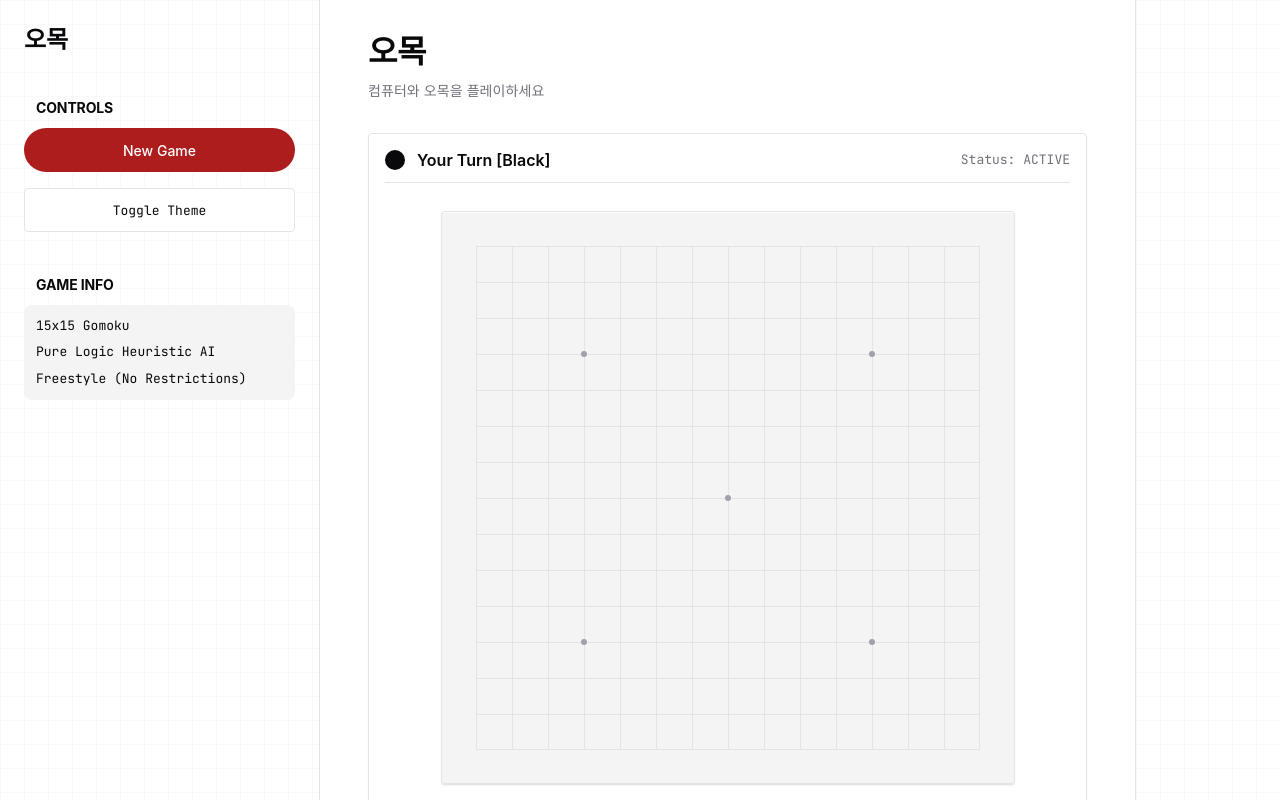
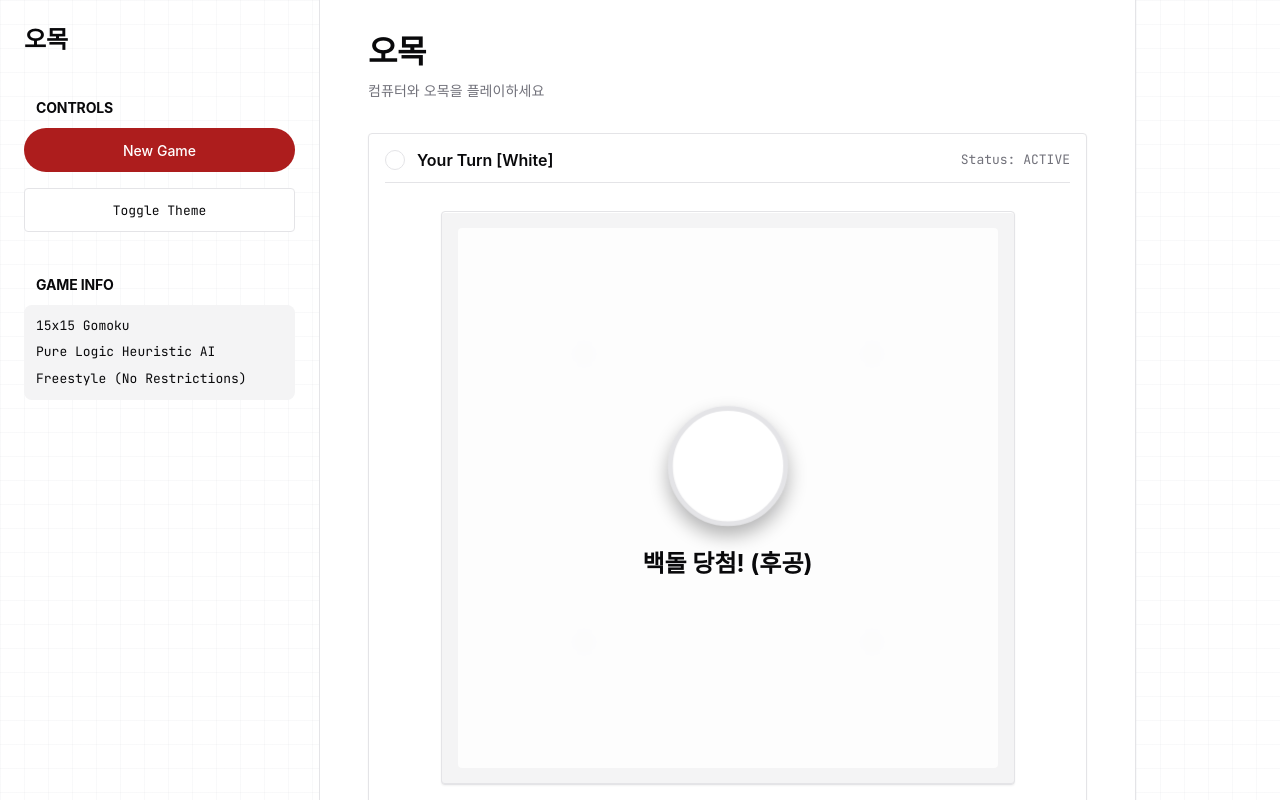
Before and after one commit to qpi-labels/omok, a React (Vite) app: page / in a window 1280 px wide. Both pictures are taken after a click on the button "New Game". Built offline with nearby package versions, Linux system fonts and the light colour scheme; a web font is replaced by a local one.

Commit message:
feat: implement Omok game board UI and core game logic hook

```diff
--- a/src/App.tsx
+++ b/src/App.tsx
@@ -3,7 +3,7 @@ import { useEffect, useState } from 'react';
 import './omok.css';
 
 function App() {
-  const { board, currentPlayer, winner, showOverlay, winningLine, lastMove, isAiThinking, playMove, resetGame } = useOmok();
+  const { board, currentPlayer, winner, showOverlay, winningLine, lastMove, isAiThinking, humanColor, isColorDeciding, decidedColor, playMove, resetGame } = useOmok();
   const [theme, setTheme] = useState<'light' | 'dark'>('light');
 
   useEffect(() => {
@@ -53,11 +53,11 @@ function App() {
                 <span className="pdf-text-label-16">
                   {winner
                     ? 'Game Over'
-                    : currentPlayer === 'black'
-                    ? 'Your Turn [Black]'
+                    : currentPlayer === humanColor
+                    ? `Your Turn [${humanColor === 'black' ? 'Black' : 'White'}]`
                     : isAiThinking
                     ? 'Computer is thinking...'
-                    : "Computer's Turn [White]"}
+                    : `Computer's Turn [${humanColor === 'black' ? 'White' : 'Black'}]`}
                 </span>
               </div>
               <div className="pdf-text-copy-13-mono pdf-text-muted">Status: {winner ? 'HALTED' : 'ACTIVE'}</div>
@@ -104,10 +104,26 @@ function App() {
                     })
                   )}
 
+                  {isColorDeciding && (
+                    <div className="color-decider-overlay">
+                      <div className={`coin-container ${decidedColor ? 'decided' : ''}`}>
+                        <div className={`coin ${decidedColor || ''}`}>
+                          <div className="coin-face front black"></div>
+                          <div className="coin-face back white"></div>
+                        </div>
+                      </div>
+                      <div className="pdf-text-heading-24" style={{ color: 'var(--color-text-primary)' }}>
+                        {decidedColor
+                          ? (decidedColor === 'black' ? '흑돌 당첨! (선공)' : '백돌 당첨! (후공)')
+                          : '돌 색상을 섞는 중...'}
+                      </div>
+                    </div>
+                  )}
+
                   {showOverlay && winner && (
                     <div className="winner-overlay">
                       <div className="pdf-text-heading-32 pdf-mb-200" style={{ color: 'var(--color-text-primary)' }}>
-                        {winner === 'black' ? 'YOU WIN!' : winner === 'white' ? 'COMPUTER WINS!' : 'DRAW!'}
+                        {winner === humanColor ? 'YOU WIN!' : winner === 'draw' ? 'DRAW!' : 'COMPUTER WINS!'}
                       </div>
                       <button className="pdf-btn-primary" onClick={resetGame}>RESTART SYSTEM</button>
                     </div>
--- a/src/hooks/useOmok.ts
+++ b/src/hooks/useOmok.ts
@@ -18,8 +18,11 @@ export const useOmok = () => {
   const [winningLine, setWinningLine] = useState<Position[]>([]);
   const [lastMove, setLastMove] = useState<Position | null>(null);
   const [isAiThinking, setIsAiThinking] = useState(false);
+  const [humanColor, setHumanColor] = useState<'black' | 'white'>('black');
+  const [isColorDeciding, setIsColorDeciding] = useState(false);
+  const [decidedColor, setDecidedColor] = useState<'black' | 'white' | null>(null);
 
-  const resetGame = () => {
+  const resetGame = useCallback(() => {
     setBoard(createEmptyBoard());
     setCurrentPlayer('black');
     setWinner(null);
@@ -27,7 +30,24 @@ export const useOmok = () => {
     setWinningLine([]);
     setLastMove(null);
     setIsAiThinking(false);
-  };
+
+    // Start animation
+    setIsColorDeciding(true);
+    setDecidedColor(null);
+    const chosenColor = Math.random() < 0.5 ? 'black' : 'white';
+
+    setTimeout(() => {
+      setDecidedColor(chosenColor);
+      setHumanColor(chosenColor);
+      setTimeout(() => {
+        setIsColorDeciding(false);
+      }, 1500); // Show result for 1.5 seconds before hiding
+    }, 1500); // 1.5 seconds spinning animation
+  }, []);
+
+  useEffect(() => {
+    resetGame();
+  }, [resetGame]);
 
   const checkWin = (currentBoard: BoardState, row: number, col: number, player: 'black' | 'white'): Position[] | null => {
     const directions = [
@@ -68,62 +88,79 @@ export const useOmok = () => {
     return currentBoard.every(row => row.every(cell => cell !== null));
   };
 
-  const evaluateDirection = (line: string) => {
-    if (line.includes('11111')) return 10000000;
-    if (line.includes('011110')) return 1000000;
-    if (line.includes('01111') || line.includes('11110') ||
-        line.includes('10111') || line.includes('11101') ||
-        line.includes('11011')) return 100000;
-    if (line.includes('01110') || line.includes('010110') ||
-        line.includes('011010')) return 100000;
-    if (line.includes('00111') || line.includes('11100') ||
-        line.includes('01101') || line.includes('10110') ||
-        line.includes('01011') || line.includes('11010') ||
-        line.includes('10011') || line.includes('11001') ||
-        line.includes('10101')) return 10000;
-    if (line.includes('00110') || line.includes('01100') ||
-        line.includes('01010') || line.includes('010010') ||
-        line.includes('10010') || line.includes('01001') ||
-        line.includes('10001')) return 1000;
-    if (line.includes('00010') || line.includes('01000')) return 100;
-    return 0;
+  const WINDOW_SCORES = {
+    5: 10000000,
+    4: 100000,
+    3: 15000,
+    2: 2000,
+    1: 100,
+    0: 0
   };
 
-  const getLine = (currentBoard: BoardState, r: number, c: number, dr: number, dc: number, player: Player) => {
-    let line = '';
-    for (let i = -4; i <= 4; i++) {
-      const nr = r + dr * i;
-      const nc = c + dc * i;
-      if (nr === r && nc === c) {
-        line += '1';
-      } else if (nr < 0 || nr >= BOARD_SIZE || nc < 0 || nc >= BOARD_SIZE) {
-        line += '2';
-      } else if (currentBoard[nr][nc] === player) {
-        line += '1';
-      } else if (currentBoard[nr][nc] === null) {
-        line += '0';
-      } else {
-        line += '2';
+  const evaluateBoardState = (board: BoardState, aiPlayer: Player, humanPlayer: Player): { aiWin: boolean, humanWin: boolean, score: number } => {
+    let aiScore = 0;
+    let humanScore = 0;
+    let aiWin = false;
+    let humanWin = false;
+
+    const evaluateWindow = (r: number, c: number, dr: number, dc: number) => {
+      let aiStones = 0;
+      let humanStones = 0;
+
+      for (let i = 0; i < 5; i++) {
+        const nr = r + dr * i;
+        const nc = c + dc * i;
+        const stone = board[nr][nc];
+        if (stone === aiPlayer) aiStones++;
+        else if (stone === humanPlayer) humanStones++;
+      }
+
+      if (aiStones > 0 && humanStones === 0) {
+        if (aiStones === 5) aiWin = true;
+        let s = WINDOW_SCORES[aiStones as keyof typeof WINDOW_SCORES];
+        if (dr !== 0 && dc !== 0) s *= 1.2;
+        aiScore += s;
+      } else if (humanStones > 0 && aiStones === 0) {
+        if (humanStones === 5) humanWin = true;
+        let s = WINDOW_SCORES[humanStones as keyof typeof WINDOW_SCORES];
+        if (dr !== 0 && dc !== 0) s *= 1.2;
+        humanScore += s;
+      }
+    };
+
+    for (let r = 0; r < BOARD_SIZE; r++) {
+      for (let c = 0; c <= BOARD_SIZE - 5; c++) {
+        evaluateWindow(r, c, 0, 1);
       }
     }
-    return line;
-  };
 
-  const evaluateCell = (currentBoard: BoardState, r: number, c: number, player: 'black' | 'white') => {
-    let score = 0;
-    const directions = [
-      [0, 1], [1, 0], [1, 1], [1, -1]
-    ];
+    for (let c = 0; c < BOARD_SIZE; c++) {
+      for (let r = 0; r <= BOARD_SIZE - 5; r++) {
+        evaluateWindow(r, c, 1, 0);
+      }
+    }
 
-    for (const [dr, dc] of directions) {
-      const lineStr = getLine(currentBoard, r, c, dr, dc, player);
-      score += evaluateDirection(lineStr);
+    for (let r = 0; r <= BOARD_SIZE - 5; r++) {
+      for (let c = 0; c <= BOARD_SIZE - 5; c++) {
+        evaluateWindow(r, c, 1, 1);
+      }
     }
-    return score;
+
+    for (let r = 0; r <= BOARD_SIZE - 5; r++) {
+      for (let c = 4; c < BOARD_SIZE; c++) {
+        evaluateWindow(r, c, 1, -1);
+      }
+    }
+
+    return {
+      aiWin,
+      humanWin,
+      score: aiScore * 1.1 - humanScore
+    };
   };
 
   const getCandidateMoves = (board: BoardState, aiPlayer: 'black' | 'white', humanPlayer: 'black' | 'white') => {
-    const moves: { row: number, col: number, score: number, aiWin: boolean, humanWin: boolean }[] = [];
+    const moves: { row: number, col: number, score: number }[] = [];
 
     let minR = BOARD_SIZE, maxR = -1, minC = BOARD_SIZE, maxC = -1;
     let hasStones = false;
@@ -140,7 +177,7 @@ export const useOmok = () => {
     }
 
     if (!hasStones) {
-      return [{ row: 7, col: 7, score: 0, aiWin: false, humanWin: false }];
+      return [{ row: 7, col: 7, score: 0 }];
     }
 
     minR = Math.max(0, minR - 2);
@@ -167,17 +204,20 @@ export const useOmok = () => {
         }
 
         if (hasNeighbor) {
-          const attackScore = evaluateCell(board, r, c, aiPlayer);
-          const defenseScore = evaluateCell(board, r, c, humanPlayer);
+          board[r][c] = aiPlayer;
+          const aiEval = evaluateBoardState(board, aiPlayer, humanPlayer);
+          board[r][c] = null;
 
-          let score = attackScore * 1.1 + defenseScore;
-          const aiWin = attackScore >= 10000000;
-          const humanWin = defenseScore >= 10000000;
+          board[r][c] = humanPlayer;
+          const humanEval = evaluateBoardState(board, humanPlayer, aiPlayer);
+          board[r][c] = null;
 
-          if (aiWin) score += 50000000;
-          else if (humanWin) score += 20000000;
+          let moveScore = aiEval.score + humanEval.score;
 
-          moves.push({ row: r, col: c, score, aiWin, humanWin });
+          if (aiEval.aiWin) moveScore += 500000000;
+          else if (humanEval.aiWin) moveScore += 200000000;
+
+          moves.push({ row: r, col: c, score: moveScore });
         }
       }
     }
@@ -187,31 +227,20 @@ export const useOmok = () => {
   };
 
   const minimax = (board: BoardState, depth: number, alpha: number, beta: number, isMaximizing: boolean, aiPlayer: 'black' | 'white', humanPlayer: 'black' | 'white'): number => {
-    if (depth === 0) {
-      let maxAi = 0;
-      let maxHuman = 0;
-      for (let r = 0; r < BOARD_SIZE; r++) {
-        for (let c = 0; c < BOARD_SIZE; c++) {
-          if (board[r][c] !== null) continue;
-          const aiScore = evaluateCell(board, r, c, aiPlayer);
-          const humanScore = evaluateCell(board, r, c, humanPlayer);
-          if (aiScore > maxAi) maxAi = aiScore;
-          if (humanScore > maxHuman) maxHuman = humanScore;
-        }
-      }
-      return maxAi * 1.1 - maxHuman;
-    }
+    const boardEval = evaluateBoardState(board, aiPlayer, humanPlayer);
+
+    if (boardEval.aiWin) return 50000000 + depth;
+    if (boardEval.humanWin) return -50000000 - depth;
+    if (depth === 0) return boardEval.score;
 
     const currentPlayer = isMaximizing ? aiPlayer : humanPlayer;
-    const moves = getCandidateMoves(board, aiPlayer, humanPlayer).slice(0, 15);
+    const moves = getCandidateMoves(board, aiPlayer, humanPlayer).slice(0, 12);
 
     if (moves.length === 0) return 0;
 
     if (isMaximizing) {
       let maxEval = -Infinity;
       for (const move of moves) {
-        if (move.aiWin) return 50000000 + depth;
-
         board[move.row][move.col] = currentPlayer;
         const ev = minimax(board, depth - 1, alpha, beta, false, aiPlayer, humanPlayer);
         board[move.row][move.col] = null;
@@ -224,8 +253,6 @@ export const useOmok = () => {
     } else {
       let minEval = Infinity;
       for (const move of moves) {
-        if (move.humanWin) return -50000000 - depth;
-
         board[move.row][move.col] = currentPlayer;
         const ev = minimax(board, depth - 1, alpha, beta, true, aiPlayer, humanPlayer);
         board[move.row][move.col] = null;
@@ -244,23 +271,20 @@ export const useOmok = () => {
 
     if (moves.length === 0) return { row: 7, col: 7 };
 
-    for (const move of moves) {
-      if (move.aiWin) return { row: move.row, col: move.col };
-    }
-    for (const move of moves) {
-      if (move.humanWin) return { row: move.row, col: move.col };
+    if (moves[0].score >= 200000000) {
+      return { row: moves[0].row, col: moves[0].col };
     }
 
     let bestScore = -Infinity;
     let bestMove = moves[0];
 
-    const searchMoves = moves.slice(0, 15);
+    const searchMoves = moves.slice(0, 12);
     for (const move of searchMoves) {
       currentBoard[move.row][move.col] = aiPlayer;
-      const score = minimax(currentBoard, 2, -Infinity, Infinity, false, aiPlayer, humanPlayer);
+      const score = minimax(currentBoard, 3, -Infinity, Infinity, false, aiPlayer, humanPlayer);
       currentBoard[move.row][move.col] = null;
 
-      const finalScore = score + Math.random() * 10;
+      const finalScore = score + Math.random();
 
       if (finalScore > bestScore) {
         bestScore = finalScore;
@@ -272,7 +296,7 @@ export const useOmok = () => {
   };
 
   const playMove = useCallback((row: number, col: number) => {
-    if (board[row][col] || winner || isAiThinking) return;
+    if (board[row][col] || winner || isAiThinking || currentPlayer !== humanColor) return;
 
     const newBoard = board.map(r => [...r]);
     newBoard[row][col] = currentPlayer;
@@ -298,35 +322,36 @@ export const useOmok = () => {
 
   // AI Turn
   useEffect(() => {
-    if (currentPlayer === 'white' && !winner) {
+    if (currentPlayer !== humanColor && !winner) {
       setIsAiThinking(true);
+      const aiPlayer = currentPlayer as 'black' | 'white';
 
       // Use setTimeout to allow UI to render human's move and show "AI Thinking"
       const timer = setTimeout(() => {
-        const bestMove = findBestMove(board, 'white');
+        const bestMove = findBestMove(board, aiPlayer);
 
         const newBoard = board.map(r => [...r]);
-        newBoard[bestMove.row][bestMove.col] = 'white';
+        newBoard[bestMove.row][bestMove.col] = aiPlayer;
         setBoard(newBoard);
         setLastMove({ row: bestMove.row, col: bestMove.col });
 
-        const winLine = checkWin(newBoard, bestMove.row, bestMove.col, 'white');
+        const winLine = checkWin(newBoard, bestMove.row, bestMove.col, aiPlayer);
         if (winLine) {
-          setWinner('white');
+          setWinner(aiPlayer);
           setWinningLine(winLine);
           setTimeout(() => setShowOverlay(true), 1500); // delay overlay
         } else if (checkDraw(newBoard)) {
           setWinner('draw');
           setTimeout(() => setShowOverlay(true), 500);
         } else {
-          setCurrentPlayer('black');
+          setCurrentPlayer(humanColor);
         }
         setIsAiThinking(false);
       }, 300); // 300ms delay for realism
 
       return () => clearTimeout(timer);
     }
-  }, [currentPlayer, board, winner]);
+  }, [currentPlayer, board, winner, humanColor]);
 
   return {
     board,
@@ -336,6 +361,9 @@ export const useOmok = () => {
     winningLine,
     lastMove,
     isAiThinking,
+    humanColor,
+    isColorDeciding,
+    decidedColor,
     playMove,
     resetGame
   };
--- a/src/omok.css
+++ b/src/omok.css
@@ -173,3 +173,75 @@
   [data-theme='dark'] .winner-overlay {
     background: rgba(9, 9, 11, 0.8);
   }
+
+  .color-decider-overlay {
+    position: absolute;
+    inset: 0;
+    background: rgba(255, 255, 255, 0.8);
+    backdrop-filter: blur(8px);
+    z-index: 20;
+    display: flex;
+    flex-direction: column;
+    align-items: center;
+    justify-content: center;
+    border-radius: 4px;
+    animation: pdfFadeIn 0.3s ease;
+  }
+
+  [data-theme='dark'] .color-decider-overlay {
+    background: rgba(9, 9, 11, 0.8);
+  }
+
+  .coin-container {
+    width: 100px;
+    height: 100px;
+    perspective: 1000px;
+    margin-bottom: 2rem;
+  }
+
+  .coin {
+    width: 100%;
+    height: 100%;
+    position: relative;
+    transform-style: preserve-3d;
+    animation: spinCoin 0.6s linear infinite;
+  }
+
+  .coin-container.decided .coin {
+    animation: none;
+    transition: transform 0.6s cubic-bezier(0.175, 0.885, 0.32, 1.275);
+  }
+
+  .coin-container.decided .coin.black {
+    transform: rotateY(0deg) scale(1.2);
+  }
+
+  .coin-container.decided .coin.white {
+    transform: rotateY(180deg) scale(1.2);
+  }
+
+  .coin-face {
+    position: absolute;
+    width: 100%;
+    height: 100%;
+    border-radius: 50%;
+    backface-visibility: hidden;
+    box-shadow: 0 8px 16px rgba(0,0,0,0.3);
+  }
+
+  .coin-face.front {
+    background-color: var(--color-text-primary);
+    border: 4px solid var(--color-border-hover);
+    transform: rotateY(0deg);
+  }
+
+  .coin-face.back {
+    background-color: var(--color-bg-primary);
+    border: 4px solid var(--color-border-default);
+    transform: rotateY(180deg);
+  }
+
+  @keyframes spinCoin {
+    from { transform: rotateY(0deg); }
+    to { transform: rotateY(360deg); }
+  }
```
